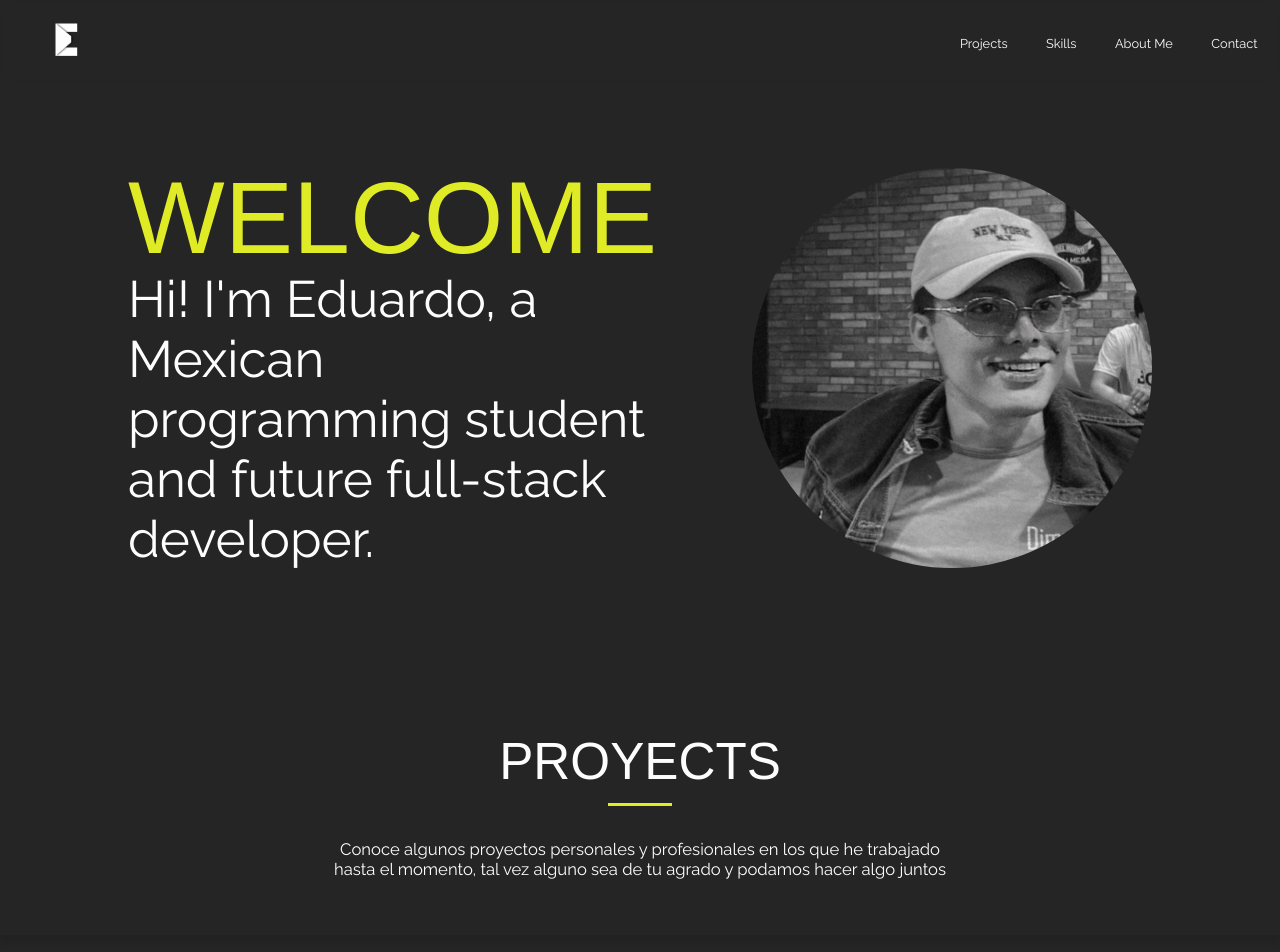
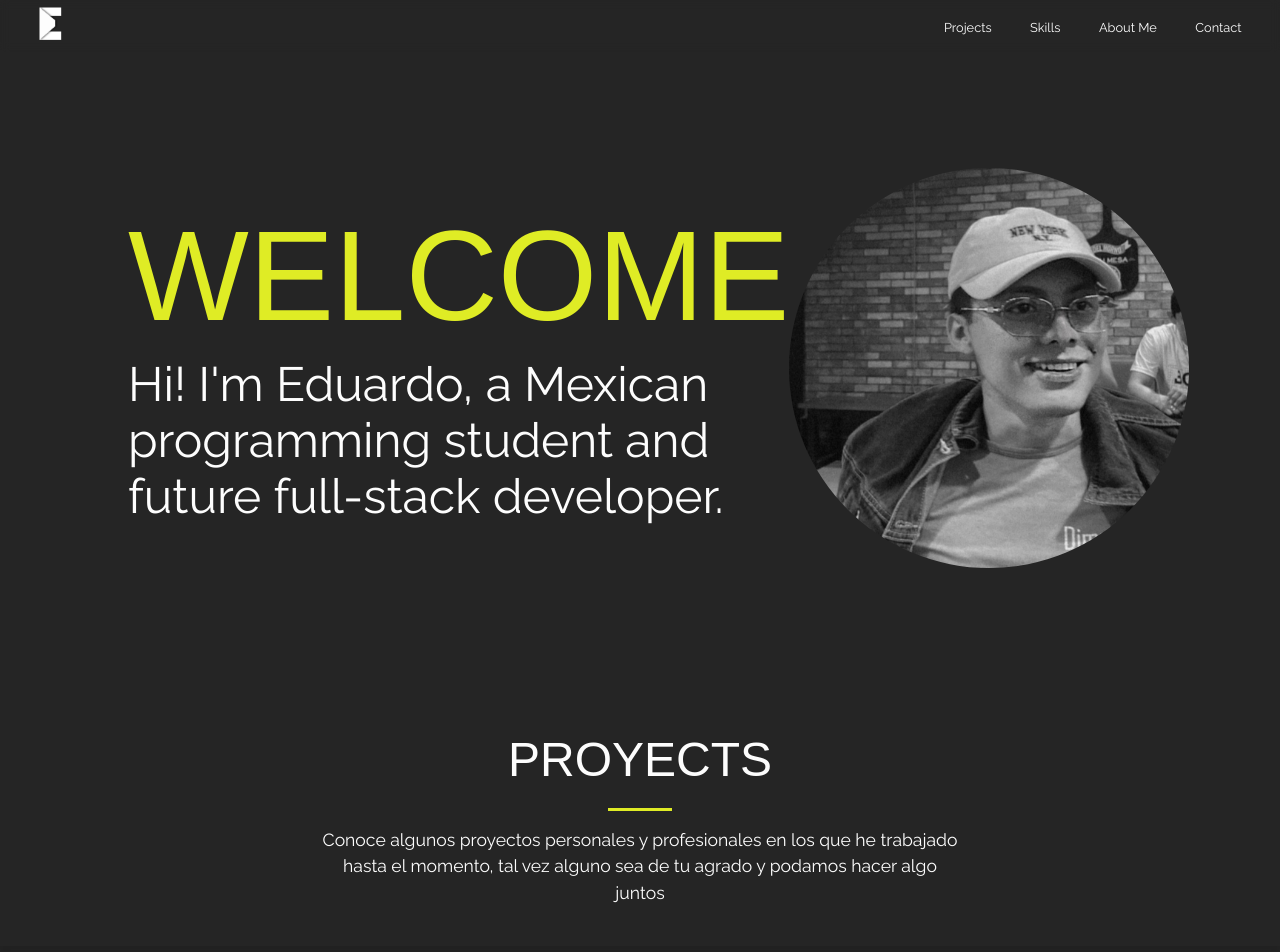
Before and after one commit to JEduardoVB/MyFirstRepository, a React (Create React App) app: page / in a window 1280 px wide. Shown: the top 952 px of the page. Built offline with nearby package versions, Linux system fonts and the light colour scheme; a web font is replaced by a local one.

Commit message:
Implementación de diseño responsive en css

```diff
--- a/src/App.js
+++ b/src/App.js
@@ -10,7 +10,7 @@ const App = () => {
   return (
     <Router>
       <Navbar />
-      <Index /> {/* Renderizamos directamente el componente Index que ahora contiene todo */}
+      <Index /> {}
       <Footer />
     </Router>
   );
--- a/src/styles/Footer.css
+++ b/src/styles/Footer.css
@@ -30,7 +30,7 @@ footer {
 }
 
 .icon {
-    width: clamp(24px, 3vw, 32px); /* Mínimo 24px, ideal 3vw, máximo 32px */
+    width: clamp(24px, 3vw, 32px);
     height: auto;
     color: #fdfdfd;
     transition: opacity 0.3s ease;
--- a/src/styles/Index.css
+++ b/src/styles/Index.css
@@ -1,40 +1,64 @@
 /*-----------------------------Index.css-----------------------------*/
 header {
     display: grid;
-    grid-template-columns: repeat(2, 1fr);
-    height: 60vh;
-    margin: 10vw 10vw 10vw 10vw;
-    align-items: center; /* Para centrar verticalmente los elementos */
+    grid-template-columns: 1fr;
+    height: auto;
+    margin: 15vw 10vw 5vw 10vw;
+    align-items: center;
+    text-align: center;
 }
 
 h1 {
     font-family: 'Koulen', sans-serif;
     display: inline-block;
     font-weight: normal;
-    font-size: 8vw;
+    font-size: clamp(8rem, 8vw, 4rem);
     line-height: 1;
-    margin: 0;
+    margin: 0 0 1rem;
     color: #dfec25;
 }
 
 .Presentation {
     font-family: 'Raleway';
     font-weight: lighter;
-    font-size: 4vw;
+    font-size: clamp(3rem, 4vw, 2rem);
     width: 100%;
-    margin: 0;
+    margin: 0 0 2rem;
     color: #fdfdfd;
 }
 
 header img {
-    width: 40vw; /* Ajusta este valor para cambiar el tamaño */
-    height: 40vw; /* Mismo valor que width para mantener proporción */
-    max-width: 400px; /* Límite máximo opcional */
-    max-height: 400px; /* Límite máximo opcional */
-    border-radius: 50%; /* Esto hace la imagen redonda */
-    object-fit: cover; /* Para asegurar que la imagen mantenga sus proporciones */
-    border: 0px solid #fdfdfd; /* Borde opcional */
-    margin-left: auto; /* Alinea la imagen a la derecha */
-    display: block; /* Necesario para que margin-left: auto funcione */
+    width: 60vw;
+    height: 60vw;
+    max-width: 400px;
+    max-height: 400px;
+    border-radius: 50%;
+    object-fit: cover;
+    border: 0px solid #fdfdfd;
+    margin: 0 auto;
+    display: block;
 }
-/*Style list Navbar*/
+
+@media (min-width: 768px) {
+    header {
+        grid-template-columns: repeat(2, 1fr);
+        height: 60vh;
+        text-align: left;
+    }
+
+    header img {
+        width: 40vw;
+        height: 40vw;
+        margin-left: auto;
+    }
+
+    .Presentation {
+        margin-bottom: 0;
+    }
+}
+
+@media (min-width: 1200px) {
+    header {
+        margin: 10vw;
+    }
+}
--- a/src/styles/Navbar.css
+++ b/src/styles/Navbar.css
@@ -5,9 +5,8 @@ nav{
     width: 100%;
     display: grid;
     grid-template-columns: repeat(2, 1fr);
-    background: #00000000; /* Fondo blanco con opacidad */
-    backdrop-filter: blur(4px); /* Difuminado en el fondo */
-    padding: 2vh;
+    background: #00000000;
+    backdrop-filter: blur(4px);
 }
 /*-----------------------------Style list Navbar-----------------------------*/
 .List-nav-options{
@@ -38,5 +37,25 @@ a:hover{
 .Logo-nav{
     margin-left: 2vw;
     width: 6vh;
+    width: clamp(30px, 6vh, 50px);
     height: auto;
+    transition: transform 0.3s;
 }
+
+.Logo-nav:hover {
+    transform: scale(1.1);
+}
+
+@media (max-width: 600px) {
+    .Option-nav {
+        margin-right: 2vw;
+    }
+
+    a {
+        font-size: 0.7rem;
+    }
+
+    .Logo-nav {
+        width: 30px;
+    }
+}
--- a/src/styles/SectionsBar.css
+++ b/src/styles/SectionsBar.css
@@ -1,6 +1,6 @@
 /*-----------------------------Proyects.css-----------------------------*/
-.Bar{
-    margin-top: 1VH;
+.Bar {
+    margin-top: 1vh;
     padding-bottom: 5vh;
     display: flex;
     flex-direction: column;
@@ -8,20 +8,52 @@
     align-items: center;
     box-shadow: rgba(0, 0, 0, 0.1) 0px 8px 6px 0px;
 }
-.Section-Bar{
+
+.Section-Bar {
     color: #fdfdfd;
     font-family: 'Koulen', sans-serif;
     font-weight: normal;
     text-align: center;
-    font-size: 4vw;
+    font-size: clamp(1.8rem, 4vw, 3rem);
     line-height: 1;
-    margin: 0;
+    margin: 0 0 0.5rem;
 }
-.Description-Bar{
+
+.Description-Bar {
     color: #fdfdfd;
     font-family: 'Raleway';
     font-weight: lighter;
     text-align: center;
-    width: 50%;
-    font-size: 1.3vw;
+    width: 90%;
+    font-size: clamp(0.9rem, 1.3vw, 1.1rem);
+    line-height: 1.5;
+    margin: 0;
+    padding: 0 5%;
 }
+
+/* Media Queries para mejor control */
+@media (min-width: 768px) {
+    .Description-Bar {
+        width: 70%;
+        padding: 0;
+    }
+}
+
+@media (min-width: 992px) {
+    .Description-Bar {
+        width: 60%;
+        font-size: 1.1rem;
+    }
+}
+
+@media (min-width: 1200px) {
+    .Description-Bar {
+        width: 50%;
+    }
+}
+
+/* Efecto hover opcional para interactividad */
+.Section-Bar:hover {
+    text-shadow: 0 0 10px rgba(223, 236, 37, 0.3);
+    transition: text-shadow 0.3s ease;
+}
--- a/src/styles/Skills.css
+++ b/src/styles/Skills.css
@@ -6,41 +6,41 @@
 
 .skills-container {
   display: grid;
-  grid-template-columns: repeat(auto-fill, minmax(80px, 1fr)); /* Más compacto */
+  grid-template-columns: repeat(auto-fill, minmax(80px, 1fr));
   gap: 1rem;
   margin-top: 1.5rem;
-  justify-items: center; /* Centrado horizontal */
+  justify-items: center;
 }
 
 .skill-card {
   background: #2d2d2d;
-  border-radius: 8px; /* Bordes más pequeños */
+  border-radius: 8px;
   transition: transform 0.2s ease;
   display: flex;
   flex-direction: column;
   align-items: center;
   width: 100%;
-  padding: 1rem 0rem; /* Padding reducido */
+  padding: 1rem 0rem;
 }
 
 .skill-card:hover {
-  transform: scale(1.1); /* Efecto de zoom */
+  transform: scale(1.1);
 }
 
 .skill-icon {
-  font-size: 1.5rem; /* Tamaño balanceado */
+  font-size: 1.5rem;
   color: #dfec25;
   margin-bottom: 0.5rem;
   transition: color 0.3s ease;
 }
 
 .skill-card:hover .skill-icon {
-  color: #f8ff71; /* Amarillo más claro al hover */
+  color: #f8ff71;
 }
 
 .skill-info h3 {
   margin: 0;
-  font-size: 0.75rem; /* Texto muy compacto */
+  font-size: 0.75rem;
   color: #fdfdfd;
   text-align: center;
   font-weight: 300;
```
